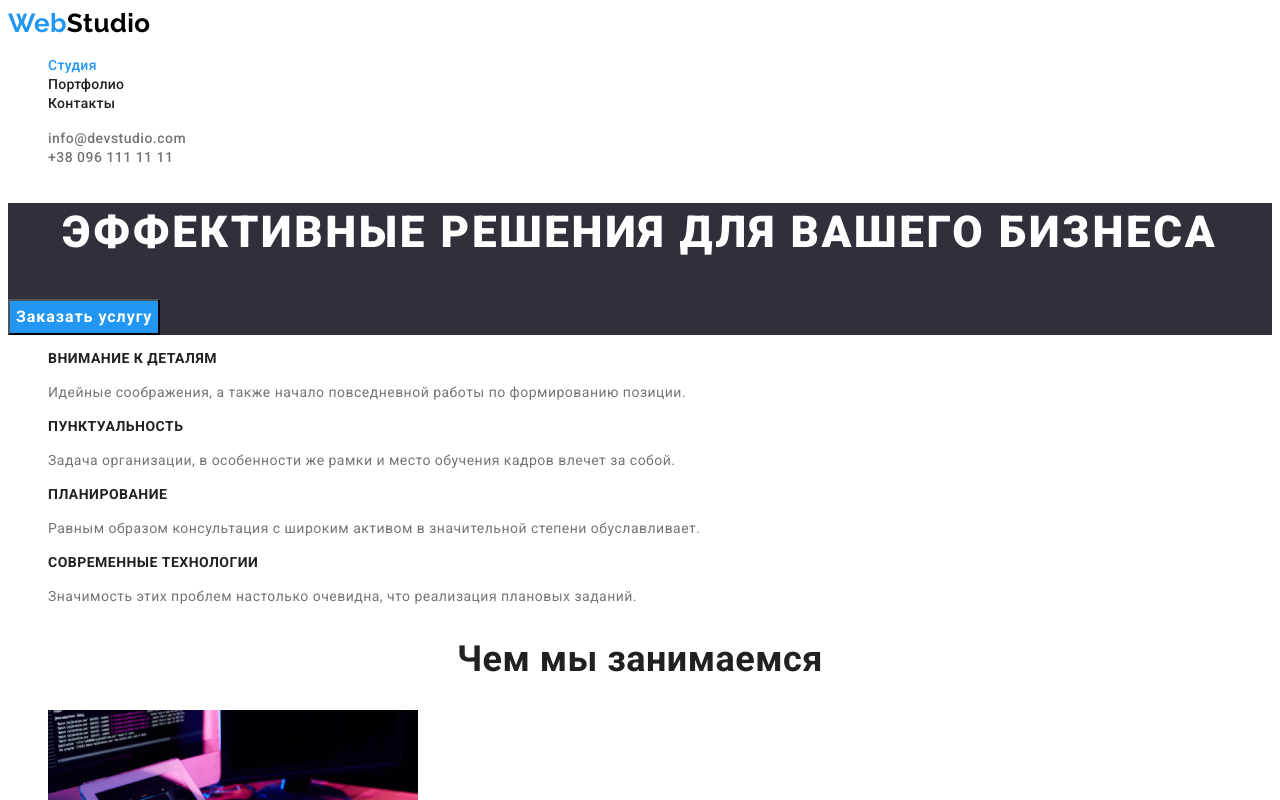
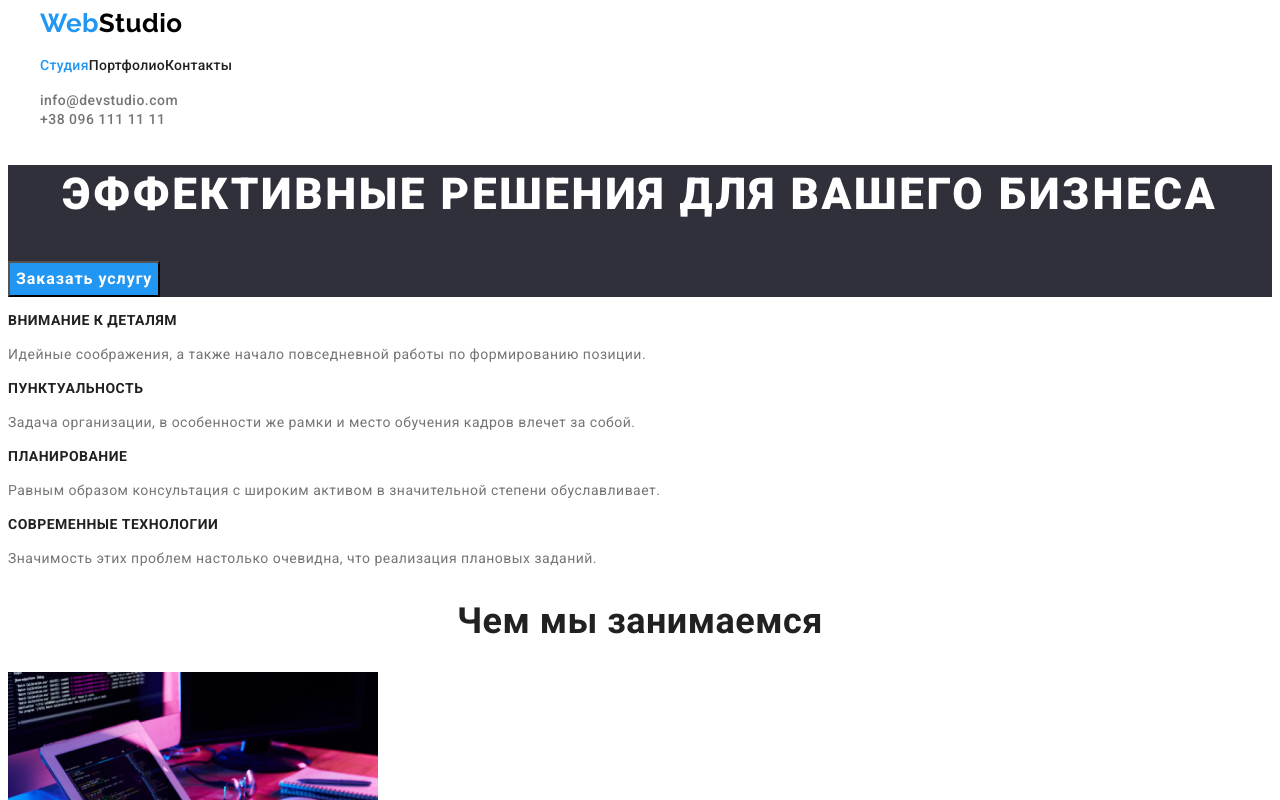
Before and after one commit to RomaSamkov/goit-markup-hw-03, a plain HTML site: page index.html in a window 1280 px wide. Shown: the top 800 px of the page. Drawn offline with Linux system fonts and the light colour scheme.

Commit message:
Добавляет контейнер и сброс базовых стилей

```diff
--- a/css/styless.css
+++ b/css/styless.css
@@ -5,6 +5,34 @@
   --primery-white-color: #ffffff;
   --background-color-battons: #f5f4fa;
 }
+
+p,
+h1,
+h2,
+h3,
+h4,
+h5,
+h6 {
+  margin: o;
+}
+
+ul {
+  margin: o;
+  padding: 0;
+}
+
+button {
+  cursor: pointer;
+}
+
+.container {
+  width: 1200px;
+  padding-left: 15px;
+  padding-right: 15px;
+  margin-left: auto;
+  margin-right: auto;
+}
+
 body {
   color: var(--primery-text-color);
   background-color: var(--primery-white-color);
@@ -33,6 +61,10 @@ body {
   font-family: Raleway, sans-serif;
 }
 /*------------------ Site nav---------------- */
+.site-nav {
+  display: flex;
+}
+
 .site-nav .link {
   color: var(--title-text-color);
 
--- a/index.html
+++ b/index.html
@@ -15,7 +15,8 @@
 
     <!--Шапка сайта-->
         <header class="page-header">
-        <nav>
+        <div class="container">
+        <nav class="page-nav">
         <a href="" class="logo link"><span class="logo-web">Web</span>Studio </a>
 
         <ul class="site-nav list">
@@ -32,6 +33,7 @@
                 <a href="tel:+380961111111" class="contact link">+38 096 111 11 11</a>
             </li>
         </ul>
+        </div>
         </header>
 
         <main>
```
